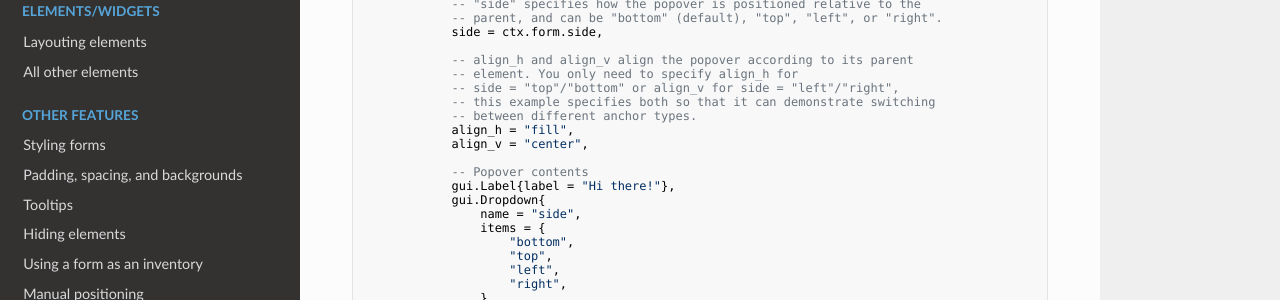
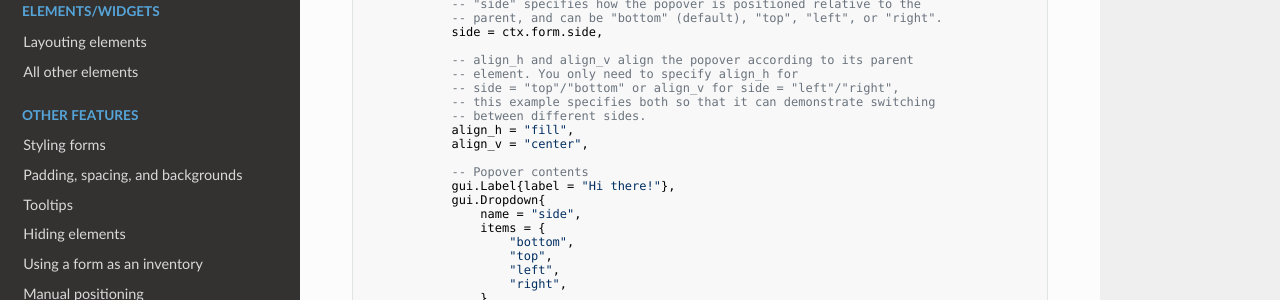
Before and after one commit to luk3yx/minetest-flow, an MkDocs documentation site: the page built from doc/popovers.md, in a window 1280 px wide and 900 px high, scrolled down 726 px. Shown: the part 151-451 px from the top of the window. Built offline with MkDocs 1.6.1, drawn with Linux system fonts in a browser that asks for light colours; nearby versions of some CDN libraries.

Commit message:
Update popovers.md

```diff
--- a/doc/popovers.md
+++ b/doc/popovers.md
@@ -49,7 +49,7 @@ gui.VBox{
             -- element. You only need to specify align_h for
             -- side = "top"/"bottom" or align_v for side = "left"/"right",
             -- this example specifies both so that it can demonstrate switching
-            -- between different anchor types.
+            -- between different sides.
             align_h = "fill",
             align_v = "center",
 
```
